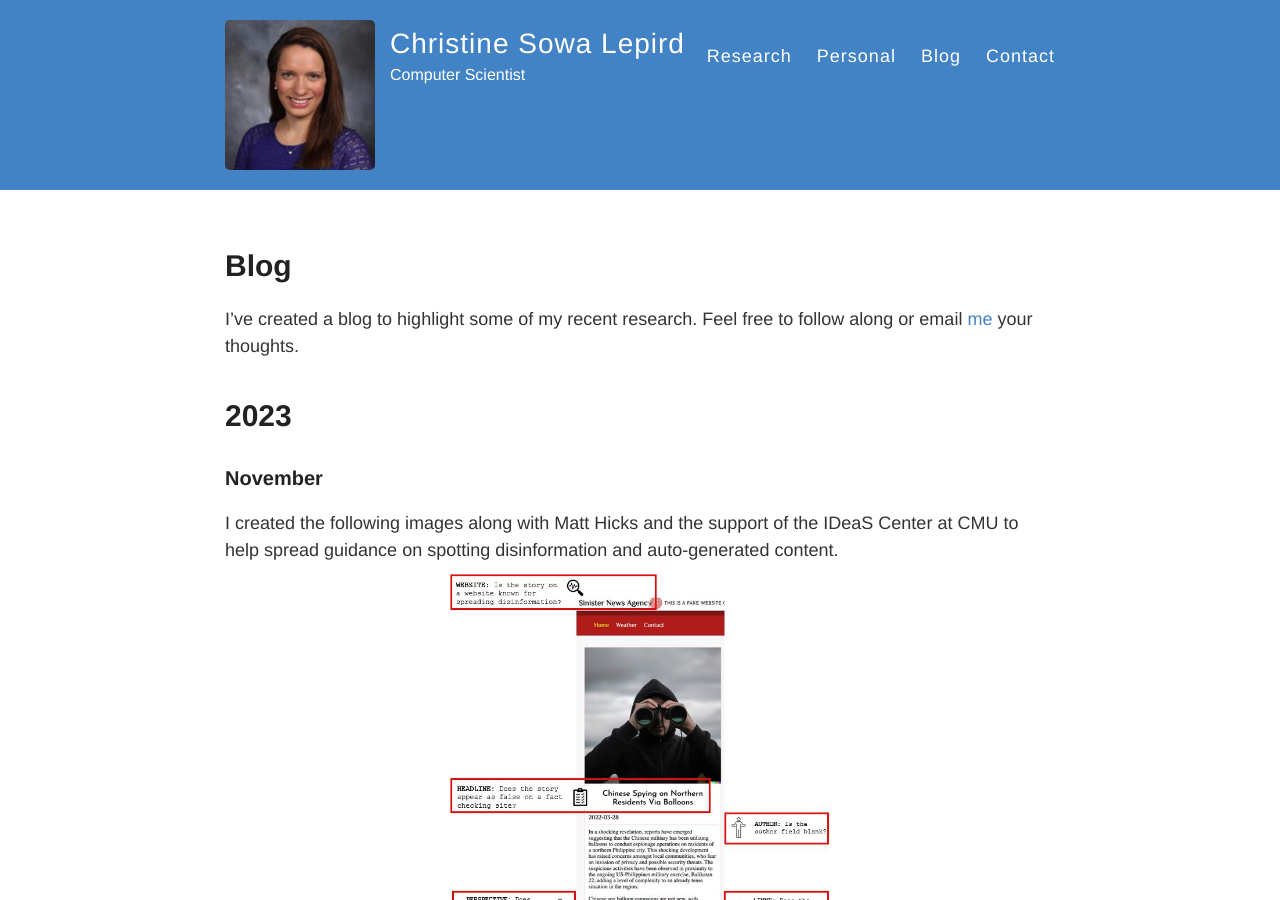
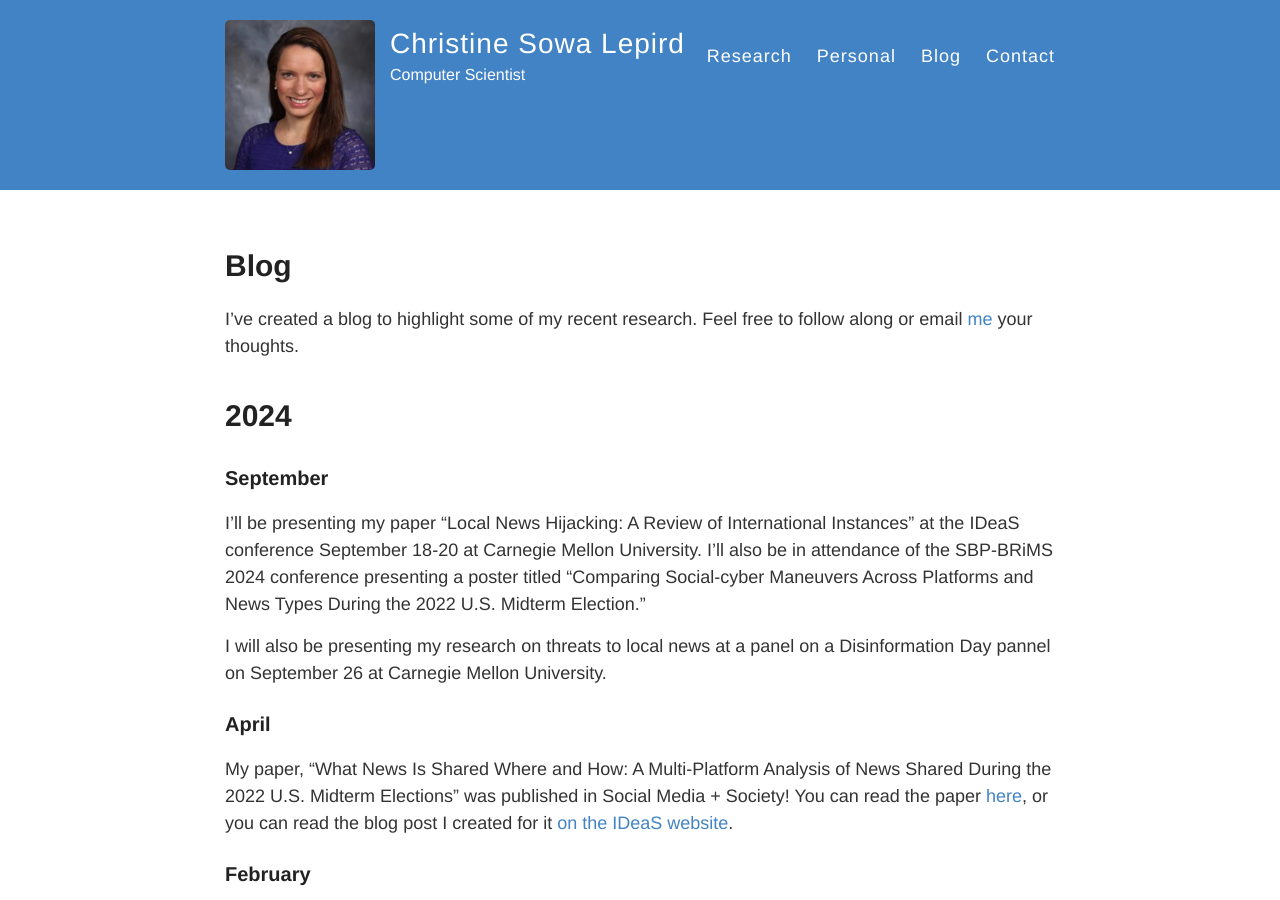
Before and after one commit to christine-lepird/christine-lepird.github.io, a Jekyll site: the page built from blog.md, in a window 1280 px wide and 900 px high. Built offline with Jekyll 4.4.1, drawn with Linux system fonts in a browser that asks for light colours; some of the changed text lies outside the part shown.

Commit message:
Update blog.md
2024 updates

```diff
--- a/blog.md
+++ b/blog.md
@@ -5,6 +5,20 @@ permalink: /blog/
 ---
 
 I've created a blog to highlight some of my recent research. Feel free to follow along or email [me](mailto:csowa@andrew.cmu.edu) your thoughts.
+
+# 2024
+
+### September
+I'll be presenting my paper "Local News Hijacking: A Review of International Instances" at the IDeaS conference September 18-20 at Carnegie Mellon University. I'll also be in attendance of the SBP-BRiMS 2024 conference presenting a poster titled "Comparing Social-cyber Maneuvers Across Platforms and News Types During the 2022 U.S. Midterm Election."
+
+I will also be presenting my research on threats to local news at a panel on a Disinformation Day pannel on September 26 at Carnegie Mellon University.
+
+### April
+My paper, "What News Is Shared Where and How: A Multi-Platform Analysis of News Shared During the 2022 U.S. Midterm Elections" was published in Social Media + Society! You can read the paper [here](https://journals.sagepub.com/doi/full/10.1177/20563051241245950), or you can read the blog post I created for it [on the IDeaS website](https://www.cmu.edu/ideas-social-cybersecurity/news1/blog-posts/blog-lepird-news-types.html).
+
+### February
+I successfully proposed my thesis! To read more about it, you can read the document <a href="/lepird_proposal.pdf" target="_blank">here </a>.
+
 
 # 2023
 
```
